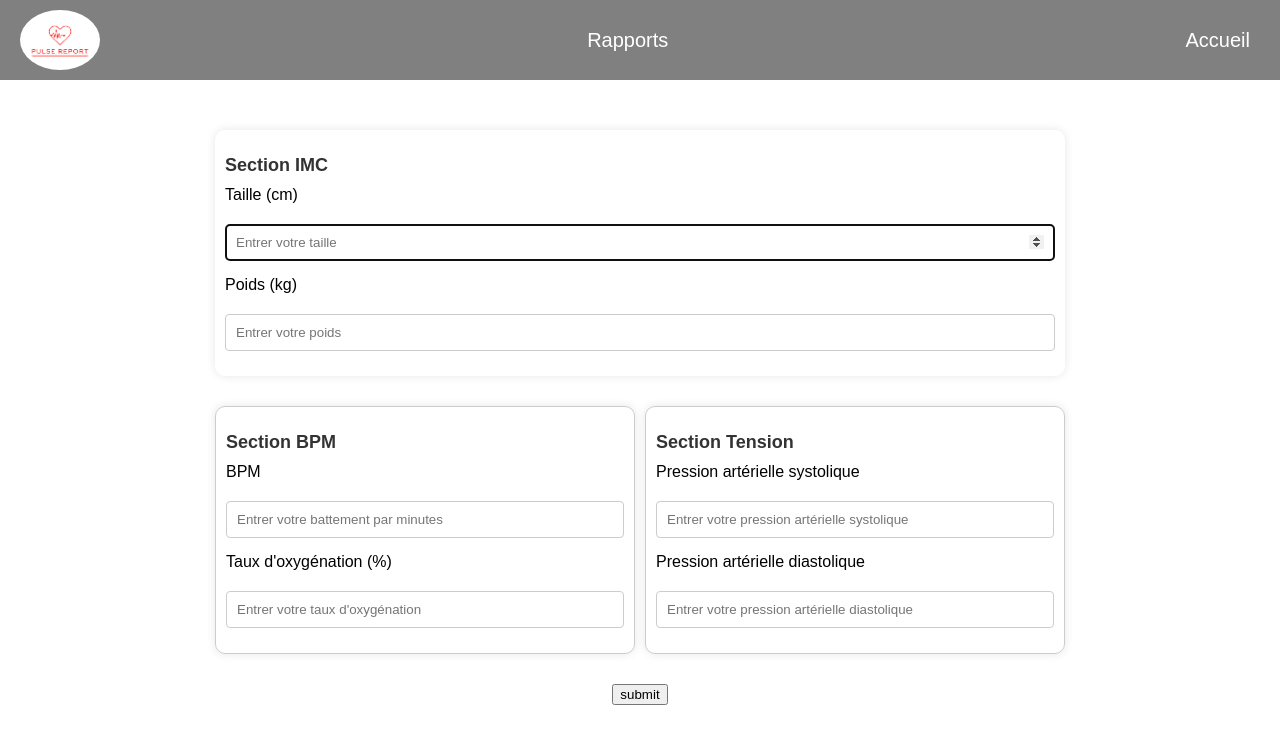
After one commit to lemadnightofficiel/Gestion-Projet-Suivi-Medical, a Flask app: a page that uses templates/form.html in a window 1280 px wide. The commit adds this page. Shown: the top 744 px of the page. Run offline with Flask 3, Linux system fonts and the light colour scheme.

Commit message:
added route /form/username to collect user data and insert them into the database, created database_functions.py for database related functions (send or recieve info)

```diff
--- a/db.py
+++ b/db.py
@@ -1,6 +1,6 @@
 import sqlite3
 
-connection = sqlite3.connect("medical_info.db")
+connection = sqlite3.connect("pulse_report.db")
 cursor = connection.cursor()
 
 User_values = [
--- a/mesures.txt
+++ b/mesures.txt
@@ -22,7 +22,7 @@ Najm
 - tas 117
 - tad 84
 
-charlie
+charly
 
 - age 25
 - poids 74
--- a/static/home.css
+++ b/static/form.css
@@ -59,7 +59,7 @@ header ul li:first-child {
     margin-left: 0;
 }
 /* Styles pour les sections de la page */
-main {
+form {
     display: flex;
     flex-direction: column;
     align-items: center;
--- /dev/null
+++ b/templates/form.html
@@ -0,0 +1,51 @@
+<!DOCTYPE html>
+<html lang="fr">
+<head>
+    <meta charset="UTF-8">
+    <meta name="viewport" content="width=device-width, initial-scale=1.0">
+    <title>médicales</title>
+    <link rel="stylesheet" href="../static/form.css">
+</head>
+<body>
+    <header>
+        <img src="../static/images/logo.png" alt="">
+        <div>
+            <li><a href="">Rapports</a></li>
+        </div>
+        <ul>
+            <li><a href="index.html">Accueil</a></li>
+        </ul>
+    </header>
+    <main>
+        <form  action="#" method="post">
+            <section class="IMC">
+                <h2>Section IMC</h2>
+                <label for="taille">Taille (cm)</label>
+                <input type="number" id="taille" name="height" required autofocus placeholder="Entrer votre taille">
+
+                <label for="poids">Poids (kg)</label>
+                <input type="number" id="poids" name="weight" required placeholder="Entrer votre poids">
+            </section>
+            <section class="generale">
+                <article class="BPM">
+                    <h2>Section BPM</h2>
+                    <label for="bpm">BPM</label>
+                    <input type="number" id="bpm" name="bpm" placeholder="Entrer votre battement par minutes">
+
+                    <label for="oxygene">Taux d'oxygénation (%)</label>
+                    <input type="number" id="oxygene" name="oxy_sat" placeholder="Entrer votre taux d'oxygénation">
+                </article>
+                <article class="tension">
+                    <h2>Section Tension</h2>
+                    <label for="systolique">Pression artérielle systolique</label>
+                    <input type="number" id="systolique" name="tas" placeholder="Entrer votre pression artérielle systolique">
+
+                    <label for="diastolique">Pression artérielle diastolique</label>
+                    <input type="number" id="diastolique" name="tad" placeholder="Entrer votre pression artérielle diastolique">
+                </article>
+            </section>
+            <input type="submit" value="submit">
+        </form>
+    </main>
+</body>
+</html>
--- a/views.py
+++ b/views.py
@@ -1,33 +1,32 @@
-from flask import Blueprint, render_template, request, flash
+from flask import Blueprint, render_template, request, flash, redirect, url_for
+import database_functions
 
 views = Blueprint(__name__, "views")
 
 @views.route("/")
 def home():
-    return render_template("index.html", name="Tim")
+    return render_template("index.html")
 
-@views.route("/profile/<username>")
-def profile(username):
-    args =request.args
-    return render_template("index.html", name=username)
+@views.route("/form/<username>", methods = ['GET','POST'])
+def form(username):
+    if request.method == 'POST':
+        height = request.form.get('height')
+        weight = request.form.get('weight')
+        bpm = request.form.get('bpm')
+        oxy_sat = request.form.get('oxy_sat')
+        tas = request.form.get('tas')
+        tad = request.form.get('tad')
+        #check info
+
+        #if correct add to database
+        medical_values = (height, weight, bpm, oxy_sat, tas, tad)
+        database_functions.send_to_medicalinfo_db(medical_values,username)
+        return redirect(url_for("report")) #renvoie l'utilisateur vers la page suivante
+
+    return render_template("form.html")
 
 @views.route("/page")
 def page():
     args =request.args
     name = args.get('name') #/name=
     return render_template("index.html", name=name)
-
-@views.route("/sendinfo" , methodes = ['GET','POST'])
-def info():
-    if request.method == 'POST':
-        name = request.form.get('name')
-        lastname = request.form.get('lastname')
-
-        if len(name) <= 0:
-            flash('Please input name', category='error')
-        elif len(lastname) <= 0:
-            flash('Please input last name', category='error')
-        else:
-            flash('yay name and lastname are valid!', category='success')
-            #add to database
-    return render_template("index.html")
```
Also changed, not shown: database_functions.py (added, +16 -0 lines), templates/home.html (deleted, +0 -51 lines), medical_info.db (deleted), pulse_report.db (added), static/images/logo.png (renamed from static/images/170738091.png).
